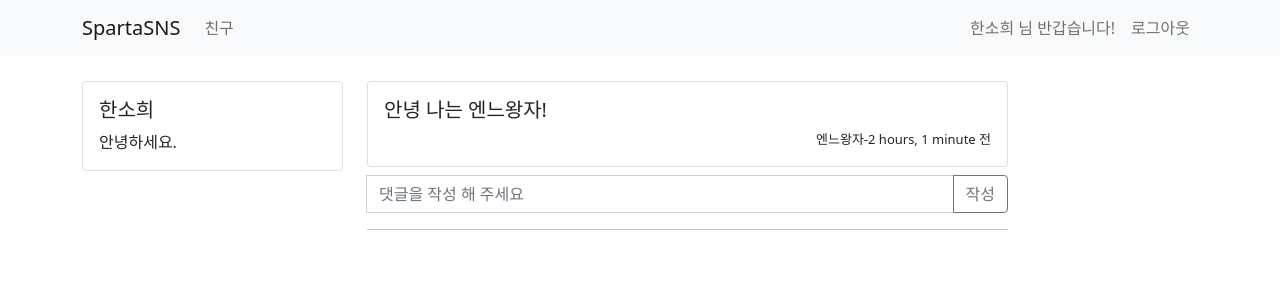
After one commit to mynameis-sohee/Django-Study, a Django app: page /tweet/1 in a window 1280 px wide. The commit adds this page. Shown: the top 300 px of the page. Run offline with Django 3.2, Linux system fonts and the light colour scheme; a user stored in the database is signed in; data comes from the database, SQL or seed files in the repository.

Commit message:
~ 4주차: 웹사이트 로그인/로그아웃/회원가입/댓글 삭제/댓글 생성

```diff
--- a/sparta/sparta/settings.py
+++ b/sparta/sparta/settings.py
@@ -38,7 +38,7 @@ INSTALLED_APPS = [
     'django.contrib.messages',
     'django.contrib.staticfiles',
     'user',
-    'tweet'
+    'tweet',
 ]
 
 MIDDLEWARE = [
@@ -126,3 +126,6 @@ STATIC_URL = '/static/'
 # https://docs.djangoproject.com/en/3.2/ref/settings/#default-auto-field
 
 DEFAULT_AUTO_FIELD = 'django.db.models.BigAutoField'
+
+# mySpartaSns/settings.py : user에 usermodel을 auth로 설정해 쓴다는 의미
+AUTH_USER_MODEL = 'user.UserModel'
--- a/sparta/sparta/urls.py
+++ b/sparta/sparta/urls.py
@@ -24,4 +24,5 @@ urlpatterns = [
     path('test/', views.base_response, name='first_test'),
     path('first/', views.first_view, name='first_view'),
     path('', include('user.urls')),
+    path('', include('tweet.urls')),
 ]
--- a/sparta/templates/base.html
+++ b/sparta/templates/base.html
@@ -42,6 +42,7 @@
             </ul>
         </div>
         <form class="form-inline my-2 my-lg-0">
+            {% if not user.is_authenticated %}
             <ul class="navbar-nav mr-auto">
                 <li class="nav-item active">
                     <a class="nav-link" href="/sign-in"> Sign In <span class="sr-only"></span></a>
@@ -50,6 +51,18 @@
                     <a class="nav-link" href="/sign-up"> Sign Up <span class="sr-only"></span></a>
                 </li>
             </ul>
+            {% else %}
+                <ul class="navbar-nav mr-auto">
+                    <li class="nav-item" disabled>
+                        <span class="nav-link">
+                            {{ user.username }} 님 반갑습니다!
+                        </span>
+                    </li>
+                    <li class="nav-item">
+                        <a class="nav-link" href="/logout"> 로그아웃 </a>
+                    </li>
+                </ul>
+            {% endif %}
         </form>
     </div>
 </nav>
--- /dev/null
+++ b/sparta/templates/tweet/tweet_detail.html
@@ -0,0 +1,81 @@
+
+<!-- templates/tweet/tweet_detail.html -->
+
+{% extends 'base.html' %}
+
+{% block title %}
+    게시글 자세히보기
+{% endblock %}
+
+{% block content %}
+    <div class="container timeline-container">
+        <div class="row">
+            <!-- 왼쪽 컬럼 -->
+            <div class="col-md-3">
+                <div class="card">
+                    <div class="card-body">
+                        <h5 class="card-title">{{ user.username }}</h5>
+                        <p class="card-text"> {{ user.bio }}</p>
+
+                    </div>
+                </div>
+            </div>
+            <!-- 오른 쪽 컬럼-->
+            <div class="col-md-7">
+                <div class="row">
+                    <div class="col-md-12 mb-2">
+                        <div class="card">
+                            <div class="card-body">
+                                {% if tweet.author == user %}
+                                    <div style="text-align: right">
+                                        <a href="/tweet/delete/{{ tweet.id }}">
+                                            <span class="badge rounded-pill bg-danger">삭제</span>
+                                        </a>
+                                    </div>
+                                {% endif %}
+                                <div class="media">
+                                    <div class="media-bod">
+                                        <h5 class="mt-0">{{ tweet.content }}</h5>
+                                    </div>
+                                    <div style="text-align: right">
+                                        <span style="font-size: small">{{ tweet.author.username }}-{{ tweet.created_at|timesince }} 전</span>
+                                    </div>
+                                </div>
+                            </div>
+                        </div>
+                    </div>
+                </div>
+                <!-- 글 작성 하는 곳 -->
+                <form class="input-group mb-3" action="/tweet/comment/{{ tweet.id }}" method="post">
+                    {% csrf_token %}
+                    <input type="text" class="form-control" id='comment' name='comment' placeholder="댓글을 작성 해 주세요"/>
+                    <button class="btn btn-outline-secondary" type="submit">작성</button>
+                </form>
+                <hr>
+                <!-- 반복문이 들어 갈 곳 -->
+								{% for cm in comment %}
+                    <div class="row">
+                        <div class="col-md-12">
+                            <div class="media">
+                                <div class="media-body">
+                                    <h5 class="mt-0"> {{ cm.comment }} </h5>
+                                    <span> {{ cm.author }} </span>
+                                    <span> - {{ cm.created_at | timesince }} 전</span>
+                                </div>
+                                {% if cm.author == user %}
+                                    <div style="float: right">
+                                        <a href="/tweet/comment/delete/{{ cm.id }}">
+                                            <span class="badge bg-danger">삭제</span>
+                                        </a>
+                                    </div>
+                                {% endif %}
+                            </div>
+                        </div>
+                    </div>
+                    <hr>
+                {% endfor %}
+                <!-- 반복문이 끝난 곳 -->
+            </div>
+        </div>
+    </div>
+{% endblock %}
--- a/sparta/tweet/models.py
+++ b/sparta/tweet/models.py
@@ -14,3 +14,13 @@ class TweetModel(models.Model):
     content = models.CharField(max_length=256)
     created_at = models.DateTimeField(auto_now_add=True)
     updated_at = models.DateTimeField(auto_now=True)
+
+
+class TweetComment(models.Model):
+    class Meta:
+        db_table = "comment"
+    tweet = models.ForeignKey(TweetModel, on_delete=models.CASCADE)
+    author = models.ForeignKey(UserModel, on_delete=models.CASCADE)
+    comment = models.CharField(max_length=256)
+    created_at = models.DateTimeField(auto_now_add=True)
+    updated_at = models.DateTimeField(auto_now=True)
--- /dev/null
+++ b/sparta/tweet/urls.py
@@ -0,0 +1,11 @@
+# tweet/urls.py
+from django.urls import path
+from . import views
+
+urlpatterns = [
+    path('', views.home, name='home'), # 127.0.0.1:8000 과 views.py 폴더의 home 함수 연결
+    path('tweet/', views.tweet, name='tweet'), # 127.0.0.1:8000/tweet 과 views.py 폴더의 tweet 함수 연결
+    path('tweet/delete/<int:id>', views.delete_tweet, name='delete-tweet'),
+    path('tweet/<int:id>',views.detail_tweet,name='detail-tweet'),
+    path('tweet/comment/<int:id>',views.write_comment, name='write-comment'),
+    path('tweet/comment/delete/<int:id>',views.delete_comment, name='delete-comment'), ]
--- a/sparta/tweet/views.py
+++ b/sparta/tweet/views.py
@@ -1,3 +1,75 @@
-from django.shortcuts import render
+from django.shortcuts import render, redirect
+
+# 글쓰기 모델 불러오기 - post 위함
+from .models import TweetModel
+from .models import TweetComment
+
+
+
+# 로그아웃 기능 - 인증된 auth 정보 없애기
+from django.contrib.auth.decorators import login_required
+
+
 
 # Create your views here.
+def home(request):
+    user = request.user.is_authenticated  # 사용자가 인증을 받았는지 (로그인이 되어있는지)
+    if user:
+        return redirect('/tweet')
+    else:
+        return redirect('/sign-in')
+
+
+def tweet(request):
+    if request.method == 'GET':
+        user = request.user.is_authenticated  # 사용자가 로그인이 되어 있는지 확인하기
+        if user:  # 로그인 한 사용자라면
+            all_tweet = TweetModel.objects.all().order_by('-created_at')
+            return render(request, 'tweet/home.html', {'tweet': all_tweet})
+        else:  # 로그인이 되어 있지 않다면
+            return redirect('/sign-in')
+    elif request.method == 'POST':  # 요청 방식이 POST 일때
+        user = request.user  # 현재 로그인 한 사용자를 불러오기
+        my_tweet = TweetModel()  # 글쓰기 모델 가져오기
+        my_tweet.author = user  # 모델에 사용자 저장
+        my_tweet.content = request.POST.get('my-content', '')  # 모델에 글 저장
+        my_tweet.save()
+        return redirect('/tweet')
+
+
+
+@login_required
+def delete_tweet(request, id):
+    if request.method == 'GET':
+        my_tweet = TweetModel.objects.get(id=id)
+        my_tweet.delete()
+        return redirect('/tweet')
+
+
+@login_required
+def detail_tweet(request, id):
+    my_tweet = TweetModel.objects.get(id=id)
+    tweet_comment = TweetComment.objects.filter(tweet_id=id).order_by('-created_at')
+    return render(request,'tweet/tweet_detail.html',{'tweet':my_tweet,'comment':tweet_comment})
+
+
+@login_required
+def write_comment(request, id):
+    if request.method == 'POST':
+        comment = request.POST.get("comment","")
+        current_tweet = TweetModel.objects.get(id=id)
+
+        TC = TweetComment()
+        TC.comment = comment
+        TC.author = request.user
+        TC.tweet = current_tweet
+        TC.save()
+
+        return redirect('/tweet/'+str(id))
+
+@login_required
+def delete_comment(request, id):
+    comment = TweetComment.objects.get(id=id)
+    current_tweet = comment.tweet.id
+    comment.delete()
+    return redirect('/tweet/'+str(current_tweet))
--- a/sparta/user/models.py
+++ b/sparta/user/models.py
@@ -1,17 +1,20 @@
 #user/models.py
 from django.db import models
 
-
+# django에서 기본으로 제공하는 auth로 로그인 기능 설정
+from django.contrib.auth.models import AbstractUser
 # Create your models here.
 # 클래스 이름
 # Meta: db 테이블 이름
 # ORM
-class UserModel(models.Model):
+
+# 설정 파일을 장고가 알아서 관리(4장 6번째)
+from django.conf import settings
+
+
+class UserModel(AbstractUser):
     class Meta:
         db_table = "my_user"
-
-    username = models.CharField(max_length=20, null=False)
-    password = models.CharField(max_length=256, null=False)
+    # django 에서 기본적으로 제공하는 기능 사용하고, 추가로 bio 설정한다는 뜻
     bio = models.CharField(max_length=256, default='')
-    created_at = models.DateTimeField(auto_now_add=True)
-    updated_at = models.DateTimeField(auto_now=True)
+    follow = models.ManyToManyField(settings.AUTH_USER_MODEL, related_name='followee')
--- a/sparta/user/urls.py
+++ b/sparta/user/urls.py
@@ -6,4 +6,5 @@ from . import views
 urlpatterns = [
     path('sign-up/', views.sign_up_view, name='sign-up'),
     path('sign-in/', views.sign_in_view, name='sign-in'),
+    path('logout/', views.logout, name='logout'),
 ]
```
Also changed, not shown: sparta/templates/tweet/home.html (added, +82 -0 lines), sparta/user/views.py (+55 -17 lines), sparta/db.sqlite3, sparta/tweet/migrations/0002_tweetcomment.py (added), sparta/tweet/migrations/0003_rename_writer_tweetcomment_author.py (added), sparta/user/migrations/0002_auto_20210717_0322.py (added).
